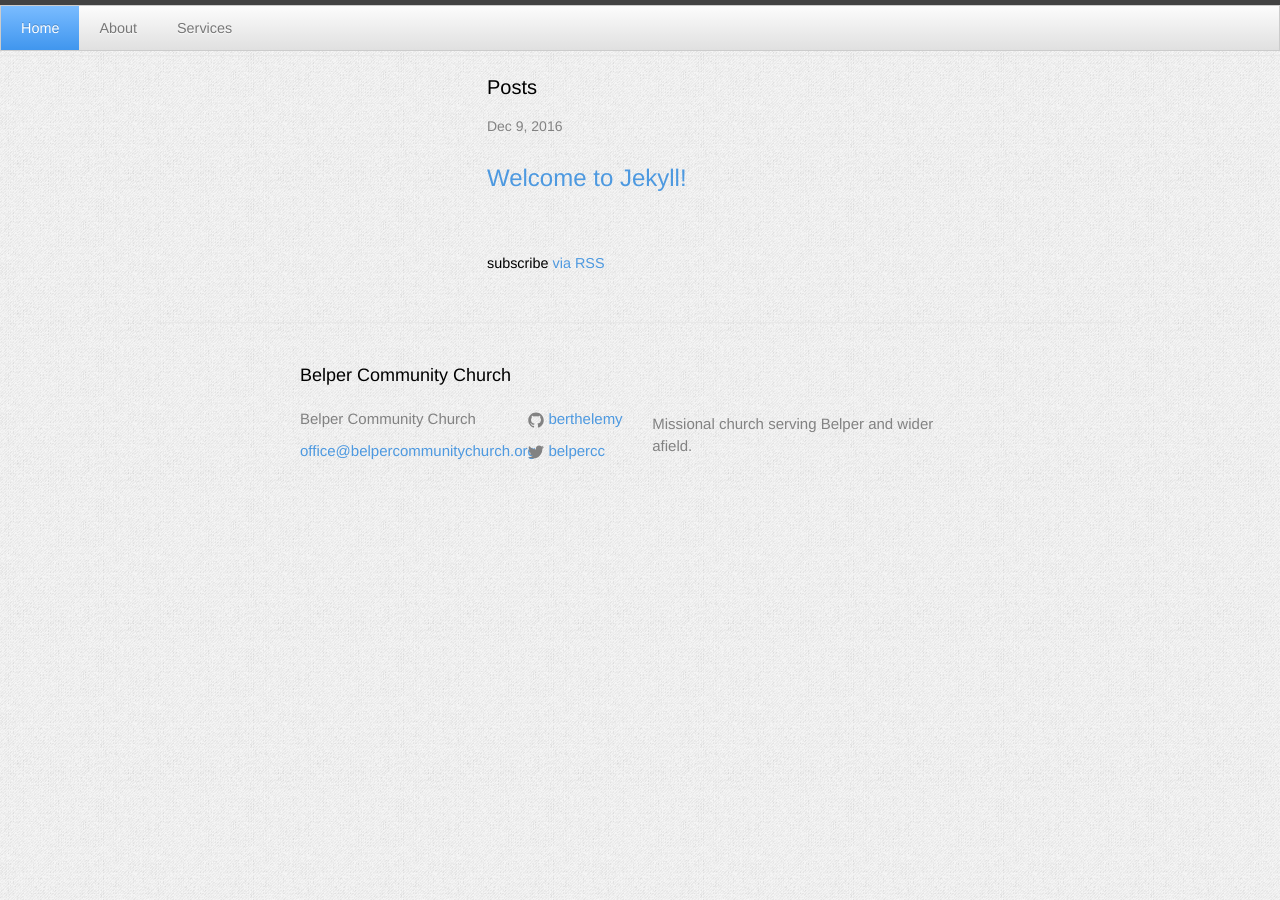
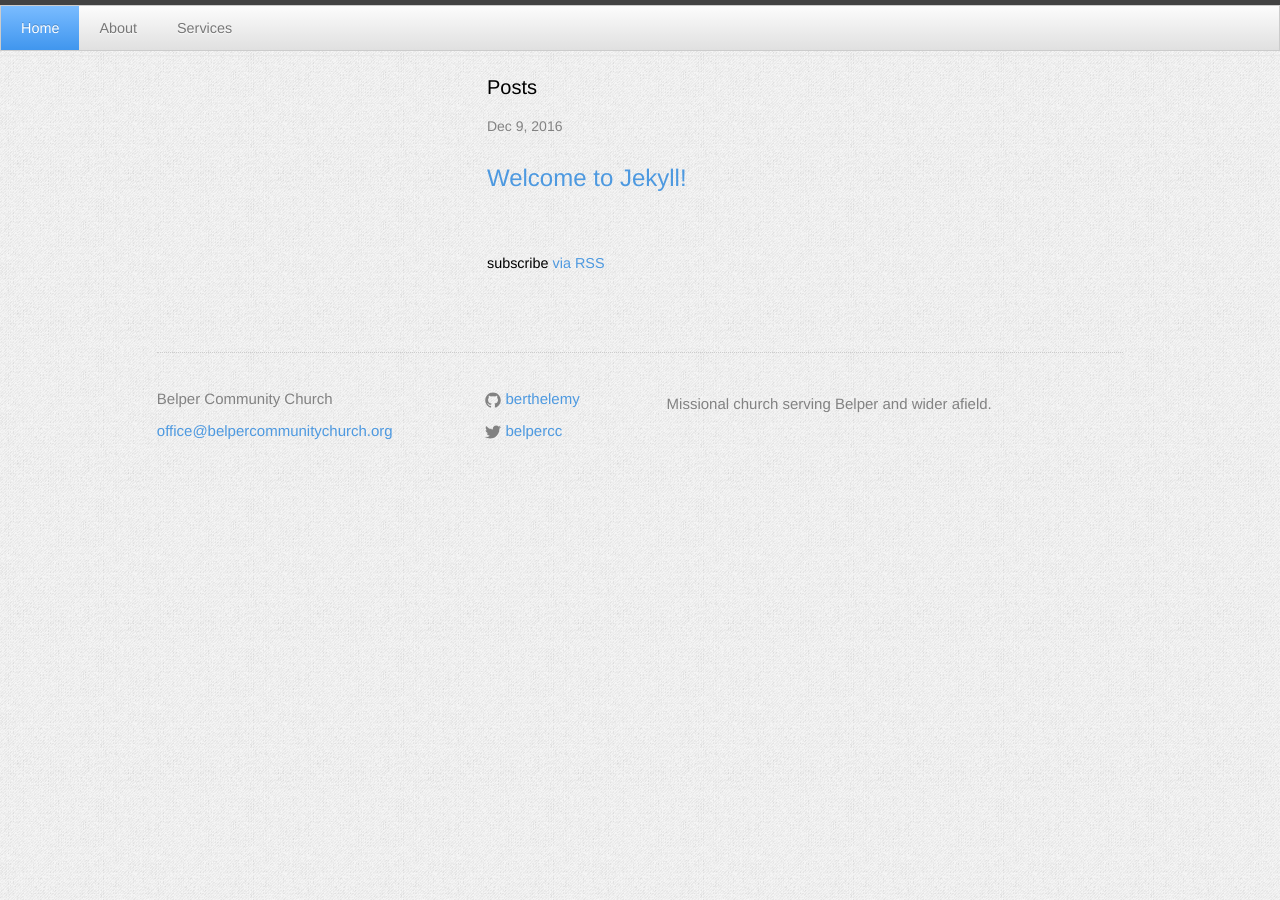
Before and after one commit to train50000/belpercommunitychurch, a Jekyll site: the page built from _pages/index.html, in a window 1280 px wide. Built offline with Jekyll 4.4.1, drawn with Linux system fonts in a browser that asks for light colours; nearby versions of some CDN libraries.

Commit message:
footer formatting

```diff
--- a/_includes/footer.html
+++ b/_includes/footer.html
@@ -1,8 +1,7 @@
-<footer class="site-footer">
+<footer>
+<hr />
+  <div class="">
 
-  <div class="wrapper">
-
-    <h2 class="footer-heading">{{ site.title }}</h2>
 
     <div class="footer-col-wrapper">
       <div class="footer-col footer-col-1">
```
